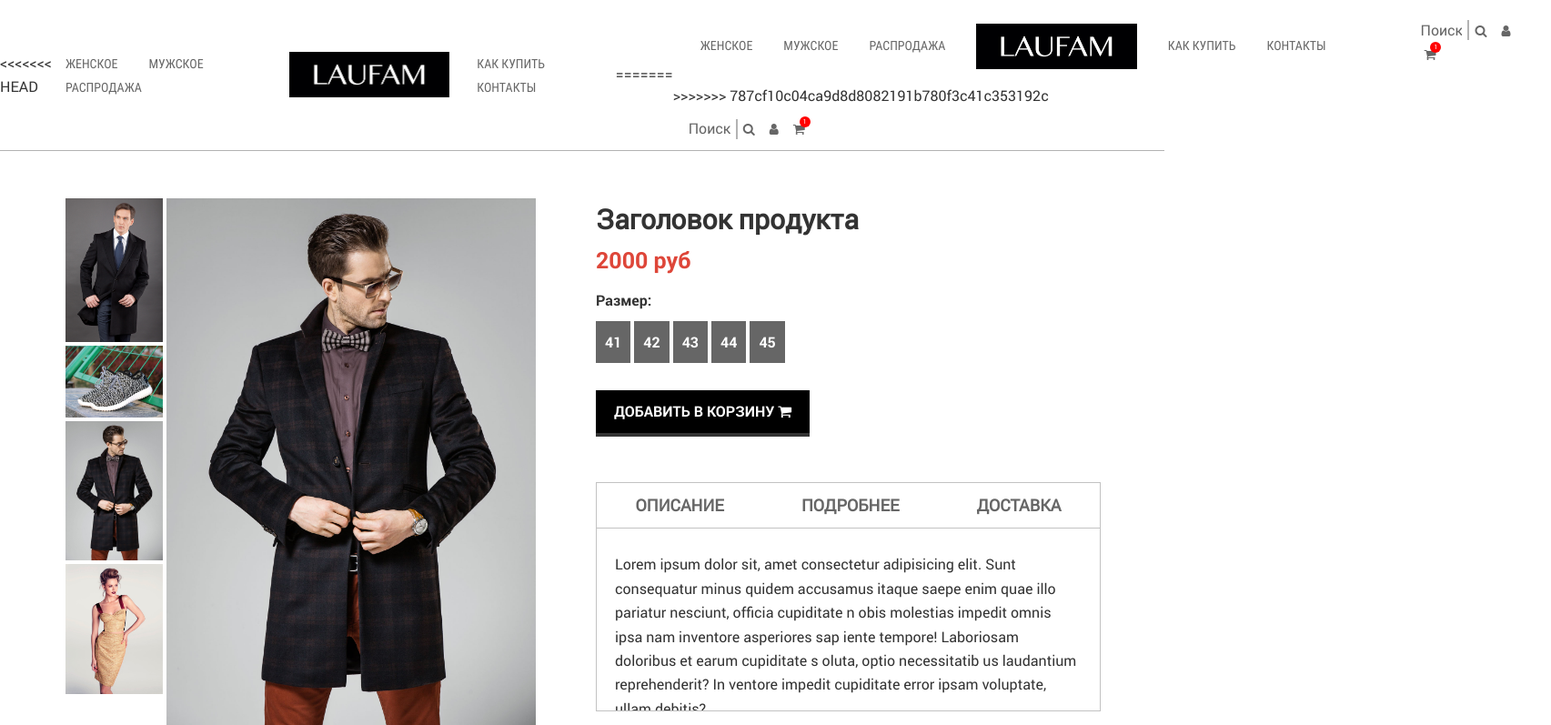
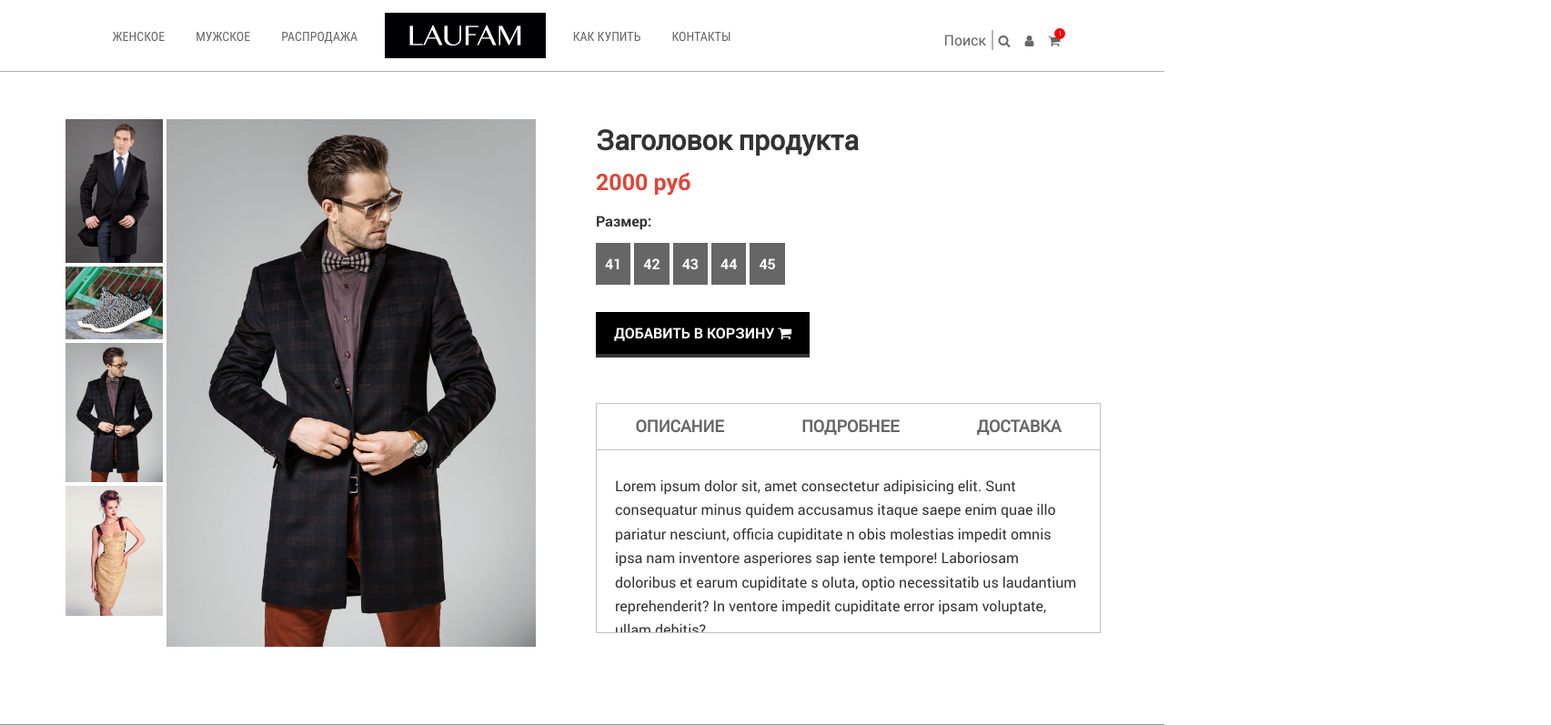
Before and after one commit to tivikov/tivikov.github.io, a plain HTML site: page laufam/product.html in a window 1280 px wide. Shown: the top 797 px of the page at 91% size, 1705 px wide, since content can reach past the window. Drawn offline with Linux system fonts and the light colour scheme; a web font is replaced by a local one.

Commit message:
change laufam

```diff
--- a/laufam/product.html
+++ b/laufam/product.html
@@ -30,7 +30,6 @@
 
 <body>
 	<header class="header">
-<<<<<<< HEAD
 		<span class="humb hidden-lg hidden-md">
 			<i class="fa fa-bars" aria-hidden="true"></i>
 		</span>
@@ -47,45 +46,6 @@
 					<li><a href="#">Как купить</a></li>
 					<li><a href="#">Контакты</a></li>
 				</ul>
-=======
-		<div class="container">
-			<div class="row">
-
-				<div class="col-md-2 col-md-push-10 col-lg-2 col-lg-push-10 col-sm-11 col-xs-10">
-					<a href="/" class="logo hidden-md hidden-lg"><img src="./img/logo.jpg" alt="laufam"></a>
-					<div class="top-line-info">
-						<div class="search"><input type="search" placeholder="Поиск"><a href="#"><i class="fa fa-search"></i></a></div>
-						<div class="user"><a href="#"><i class="fa fa-user"></i></a></div>
-						<div class="cart"><a href="#"><i class="fa fa-shopping-cart"></i><span>1</span></a></div>
-					</div>
-
-				</div>
-				<div class="col-md-10 col-md-pull-2 col-lg-10 col-lg-pull-2 col-sm-1 col-xs-2">
-					<span class="humb hidden-lg hidden-md">
-						<i class="fa fa-bars" aria-hidden="true"></i>
-					</span>
-					<nav>
-
-						<ul class="top-line-mnu hidden-xs hidden-sm">
-							<li><a href="./products-list.html">Женское</a></li>
-							<li><a href="./products-list.html">Мужское</a></li>
-							<li><a href="#">Распродажа</a></li>
-							<a href="index.html" class="logo"><img src="./img/logo.jpg" alt="laufam"></a>
-							<li><a href="#">Как купить</a></li>
-							<li><a href="#">Контакты</a></li>
-						</ul>
-					</nav>
-				</div>
-				<nav class = "hide-menu">
-					<ul class="top-line-mnu-small hidden-lg hidden-md">
-						<li><a href="./products-list.html">Женское</a></li>
-						<li><a href="./products-list.html">Мужское</a></li>
-						<li><a href="#">Распродажа</a></li>
-						<li><a href="#">Как купить</a></li>
-						<li><a href="#">Контакты</a></li>
-					</ul>
-				</nav>
->>>>>>> 787cf10c04ca9d8d8082191b780f3c41c353192c
 			</div>
 		<div class="top-line-info">
 			<div class="search hidden-xs"><input type="search" placeholder="Поиск"><a href="#"><i class="fa fa-search"></i></a></div>
```
Also changed, not shown: laufam/index.html (+0 -40 lines).
